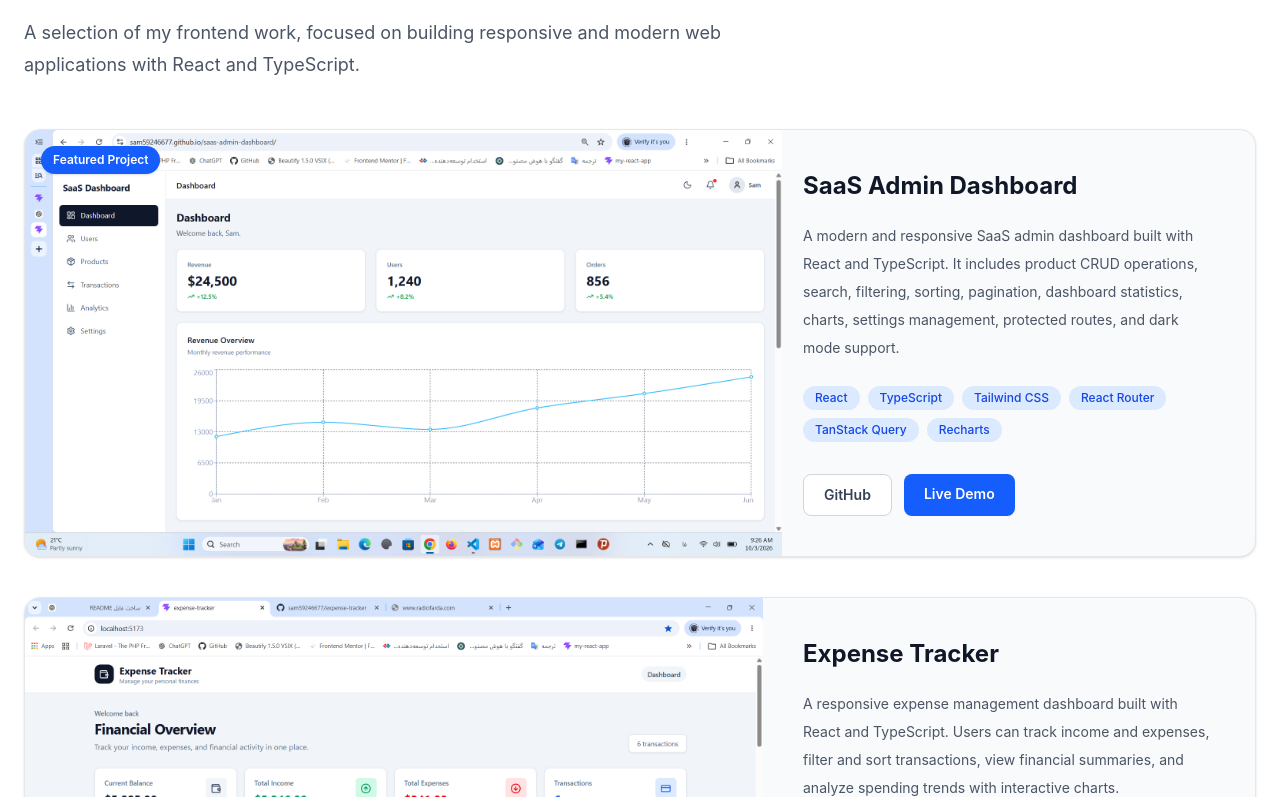
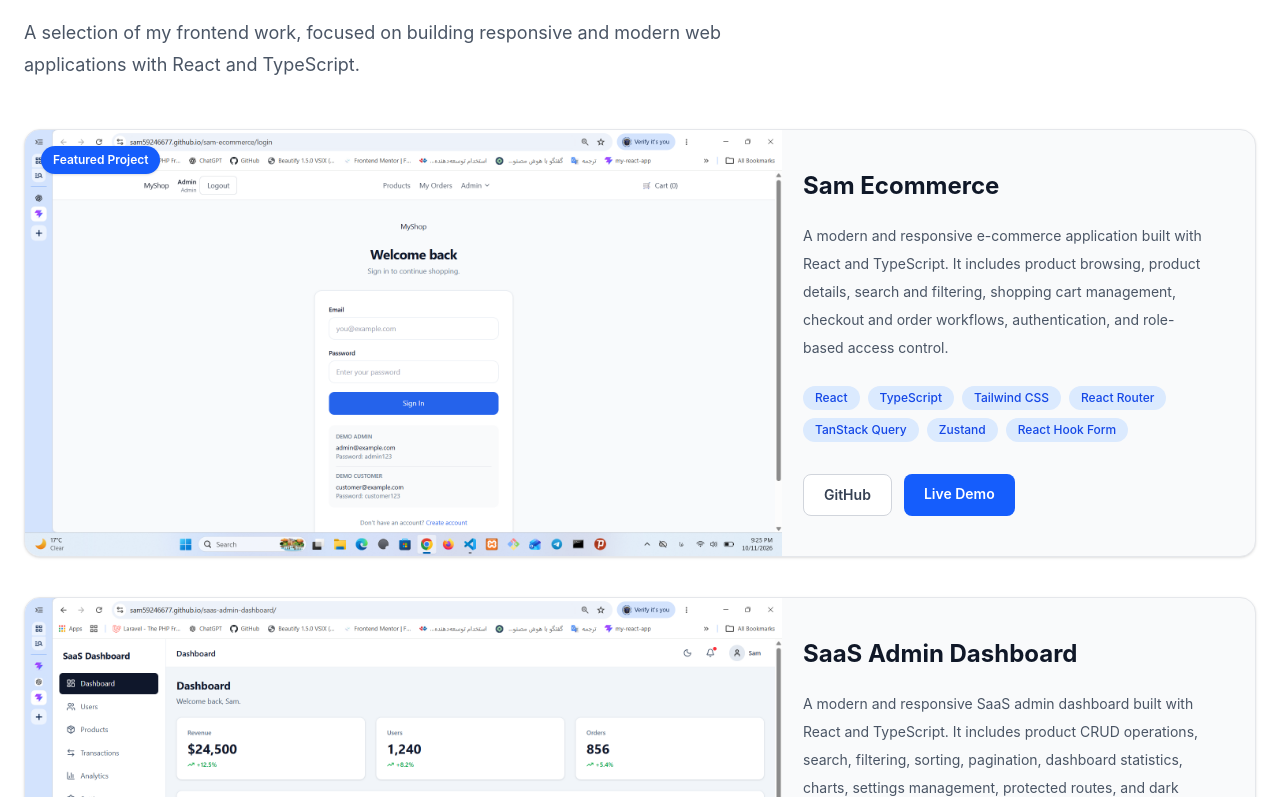
Before and after one commit to sam59246677/sam-portfolio, a React (Vite) app: page / in a window 1280 px wide. Shown: the part 2263-3060 px from the top of the page. Built offline with nearby package versions, Linux system fonts and the light colour scheme.

Commit message:
Add Sam Ecommerce to portfolio

```diff
--- a/src/sections/Projects.tsx
+++ b/src/sections/Projects.tsx
@@ -1,8 +1,28 @@
+
+import ecommerceImage from "../assets/projects/sam-ecommerce.png";
 import bookstoreImage from "../assets/projects/bookstore.png";
 import expenseTrackerImage from "../assets/projects/expense-tracker.png";
 import saasDashboardImage from "../assets/projects/saas-admin-dashboard.png";
 
 const projects = [
+  {
+    title: "Sam Ecommerce",
+    description:
+      "A modern and responsive e-commerce application built with React and TypeScript. It includes product browsing, product details, search and filtering, shopping cart management, checkout and order workflows, authentication, and role-based access control.",
+    image: ecommerceImage,
+    technologies: [
+      "React",
+      "TypeScript",
+      "Tailwind CSS",
+      "React Router",
+      "TanStack Query",
+      "Zustand",
+      "React Hook Form",
+    ],
+    github: "https://github.com/sam59246677/sam-ecommerce",
+    live: "https://sam59246677.github.io/sam-ecommerce/",
+    featured: true,
+  },
   {
     title: "SaaS Admin Dashboard",
     description:
@@ -18,7 +38,7 @@ const projects = [
     ],
     github: "https://github.com/sam59246677/saas-admin-dashboard",
     live: "https://sam59246677.github.io/saas-admin-dashboard/",
-    featured: true,
+    featured: false,
   },
   {
     title: "Expense Tracker",
@@ -57,7 +77,6 @@ function Projects() {
   return (
     <section id="projects" className="bg-white px-6 py-24">
       <div className="mx-auto max-w-7xl">
-        {/* Section Header */}
         <div className="max-w-3xl">
           <p className="text-sm font-semibold uppercase tracking-[0.2em] text-blue-600">
             Featured Projects
@@ -73,19 +92,18 @@ function Projects() {
           </p>
         </div>
 
-        {/* Projects */}
         <div className="mt-12 space-y-10">
           {projects.map((project) => (
             <article
               key={project.title}
               className="group overflow-hidden rounded-2xl border border-gray-200 bg-gray-50 shadow-sm transition duration-300 hover:-translate-y-1 hover:shadow-xl lg:flex"
             >
-              {/* Project Image */}
               <div className="relative lg:w-3/5">
                 <div className="aspect-video h-full overflow-hidden bg-gray-100">
                   <img
                     src={project.image}
                     alt={`${project.title} screenshot`}
+                    loading="lazy"
                     className="h-full w-full object-cover transition duration-500 group-hover:scale-105"
                   />
                 </div>
@@ -97,7 +115,6 @@ function Projects() {
                 )}
               </div>
 
-              {/* Project Content */}
               <div className="flex flex-1 flex-col p-6 sm:p-8 lg:w-2/5 lg:p-10">
                 <h3 className="text-2xl font-bold text-gray-900">
                   {project.title}
@@ -107,7 +124,6 @@ function Projects() {
                   {project.description}
                 </p>
 
-                {/* Technologies */}
                 <div className="mt-6 flex flex-wrap gap-2">
                   {project.technologies.map((technology) => (
                     <span
@@ -119,7 +135,6 @@ function Projects() {
                   ))}
                 </div>
 
-                {/* Actions */}
                 <div className="mt-auto flex flex-wrap gap-3 pt-8">
                   <a
                     href={project.github}
```
Also changed, not shown: src/assets/projects/sam-ecommerce.png (added).
